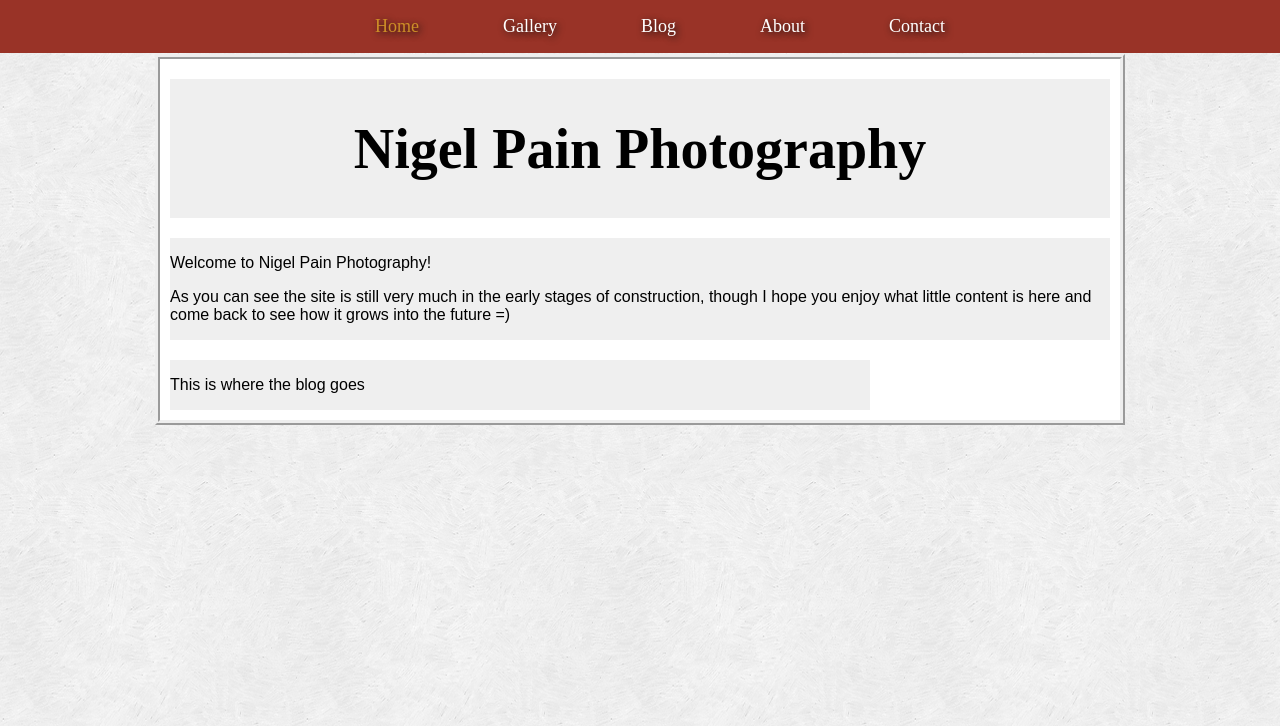
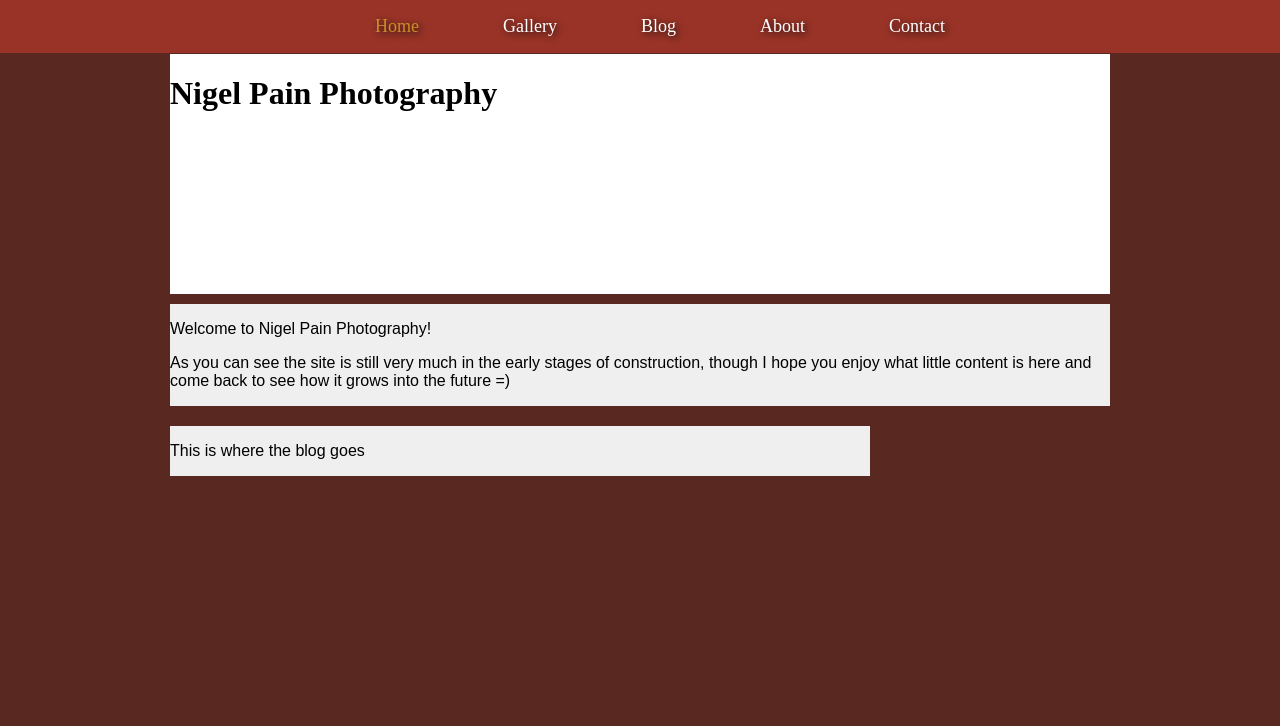
Before and after one commit to nigelpain/personal-site, a PHP site: page / in a window 1280 px wide. Shown: the top 726 px of the page. Run offline with PHP 8.4, Linux system fonts and the light colour scheme.

Commit message:
replaced logo with placeholder html header and changed background

```diff
--- a/about.html
+++ b/about.html
@@ -15,9 +15,9 @@
       </ul>
     </nav>
     <div id="page" class="container_12 clearfix">
-      <div id="logo" class="grid_12">
+      <header class="grid_12">
         <h1>Nigel Pain Photography</h1>
-      </div><!-- logo -->
+      </header>
       <div id="aboutme" class="grid_12">
         <p>My name is Nigel and I like photography</p>
       </div><!-- aboutme -->
--- a/css/styles.css
+++ b/css/styles.css
@@ -3,8 +3,25 @@
 
 /*General Styles*/
 body {
-  /*Provided by subtlepatterns.com*/
-  background-image: url('../images/pagebackground.png')
+  background-color: #592821;
+}
+
+nav {
+  position: fixed;
+  top: 0px;
+  left: 0px;
+  width: 100%;
+  background-color: #993327;
+  text-align: center;
+}
+
+nav li {
+  display: inline;
+}
+
+header {
+  height: 240px;
+  background-color: white;
 }
 
 img {
@@ -17,31 +34,8 @@ p {
   font-family: Arial, Verdana, sans-serif;
 }
 
-nav {
-  position: fixed;
-  top: 0px;
-  left: 0px;
-  width: 100%;
-  background-color: #993327;
-  text-align: center;
-}
-
-nav li{
-  display: inline;
-}
-
 #page {
   margin-top: 54px;
-  border: 5px ridge;
-  background-color: #ffffff;
-}
-
-#logo {
-  text-align: center;
-  background-color: #efefef;
-  font-size: 28px;
-  margin-top: 20px;
-  margin-bottom: 10px;
 }
 
 .navbtn {
--- a/gallery/index.html
+++ b/gallery/index.html
@@ -15,9 +15,9 @@
       </ul>
     </nav>
     <div id="page" class="container_12 clearfix">
-      <div id="logo" class="grid_12">
+      <header class="grid_12">
         <h1>Nigel Pain Photography</h1>
-      </div><!-- logo -->
+      </header>
       <div id="galleries" class="container_12">
         <div class="gallerylinks grid_4">
           <a href="wildlife.html">Wildlife</a>
--- a/gallery/landscapes.html
+++ b/gallery/landscapes.html
@@ -16,9 +16,9 @@
         </ul>
       </nav>
       <div id="page" class="container_12 clearfix">
-        <div id="logo" class="grid_12">
+        <header class="grid_12">
           <h1>Nigel Pain Photography</h1>
-        </div><!-- logo -->
+        </header>
       </div><!-- page -->
       <!-- google analytics code -->
       <script>
--- a/gallery/stilllife.html
+++ b/gallery/stilllife.html
@@ -15,9 +15,9 @@
       </ul>
     </nav>
     <div id="page" class="container_12 clearfix">
-      <div id="logo" class="grid_12">
+      <header class="grid_12">
         <h1>Nigel Pain Photography</h1>
-      </div><!-- logo -->
+      </header>
       <img src="../images/First to Fall (website).jpg" alt="An image of a fallen apple amongst autumn leaves" title="First to Fall" />
       <p class="photocaption grid_12">With this photograph I wanted to try and capture that feeling when the first apples of the season have fallen, a sign of the tasty things to come!</p>
       <img src="../images/Forgotten Love (website).jpg" alt="An image of a forgotten letter of love" title="Forgotten Love" />
--- a/gallery/wildlife.html
+++ b/gallery/wildlife.html
@@ -15,9 +15,9 @@
       </ul>
     </nav>
     <div id="page" class="container_12 clearfix">
-      <div id="logo" class="grid_12">
+      <header class="grid_12">
         <h1>Nigel Pain Photography</h1>
-      </div><!-- logo -->
+      </header>
       <img src="../images/Little Nipper (website).jpg" alt="An image of a baby crocodile resting on a log" title="Little Nipper" />
       <p class="photocaption grid_12">I owe the very existence of this image to our guide on the lovely Ria Lagartos in Mexico, how he managed to spot this little fella bathing on a washed up branch from the middle of the river I will never know =)</p>
       <img src="../images/Lookout (website).jpg" alt="An image of a blackhawk perched on a dead tree branch" title="Lookout" />
--- a/index.html
+++ b/index.html
@@ -15,9 +15,9 @@
       </ul>
     </nav>
     <div id="page" class="container_12 clearfix">
-      <div id="logo" class="grid_12">
+      <header class="grid_12">
         <h1>Nigel Pain Photography</h1>
-      </div><!-- logo -->
+      </header>
       <div id="siteintro" class="grid_12">
         <p>Welcome to Nigel Pain Photography!</p>
         <p>As you can see the site is still very much in the early stages of construction, though I hope you enjoy what little content is here and come back to see how it grows into the future =)</p>
```
